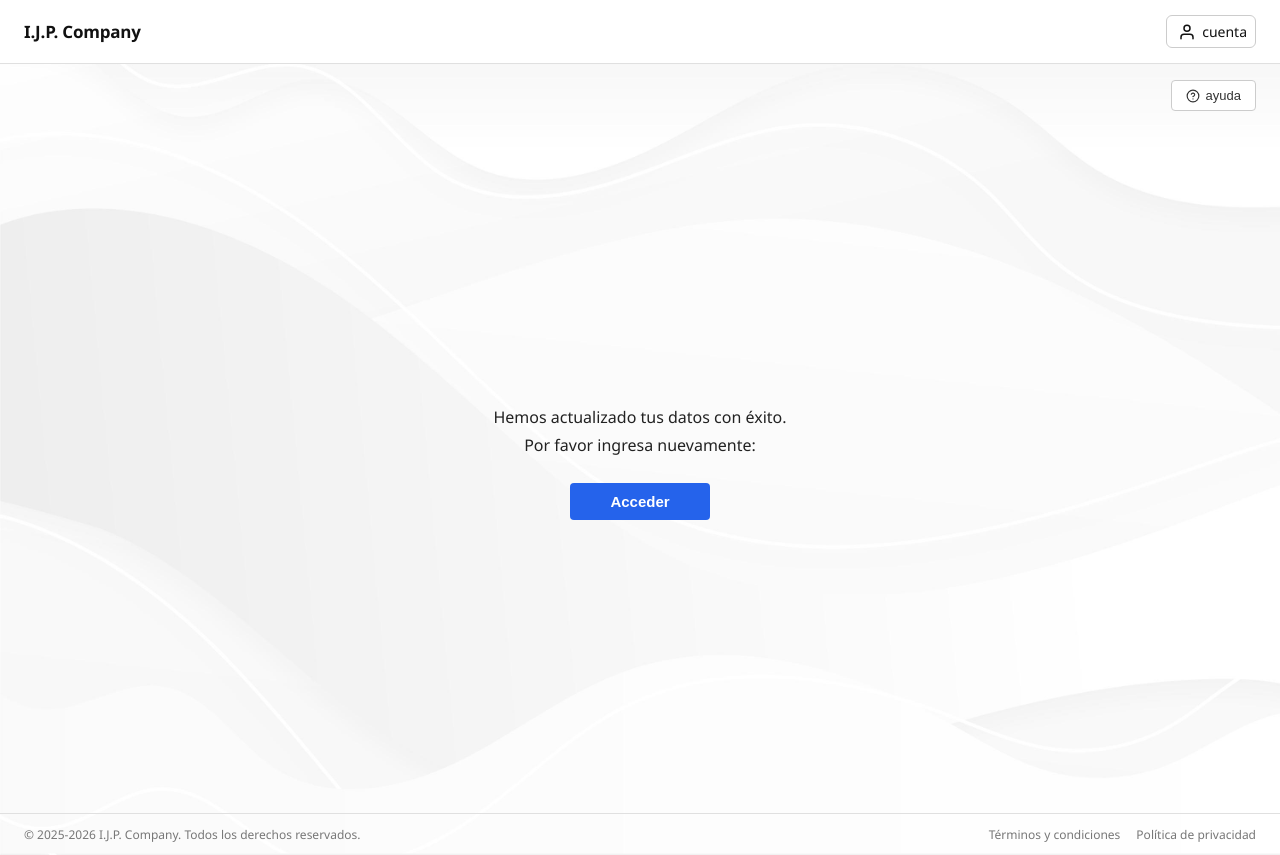
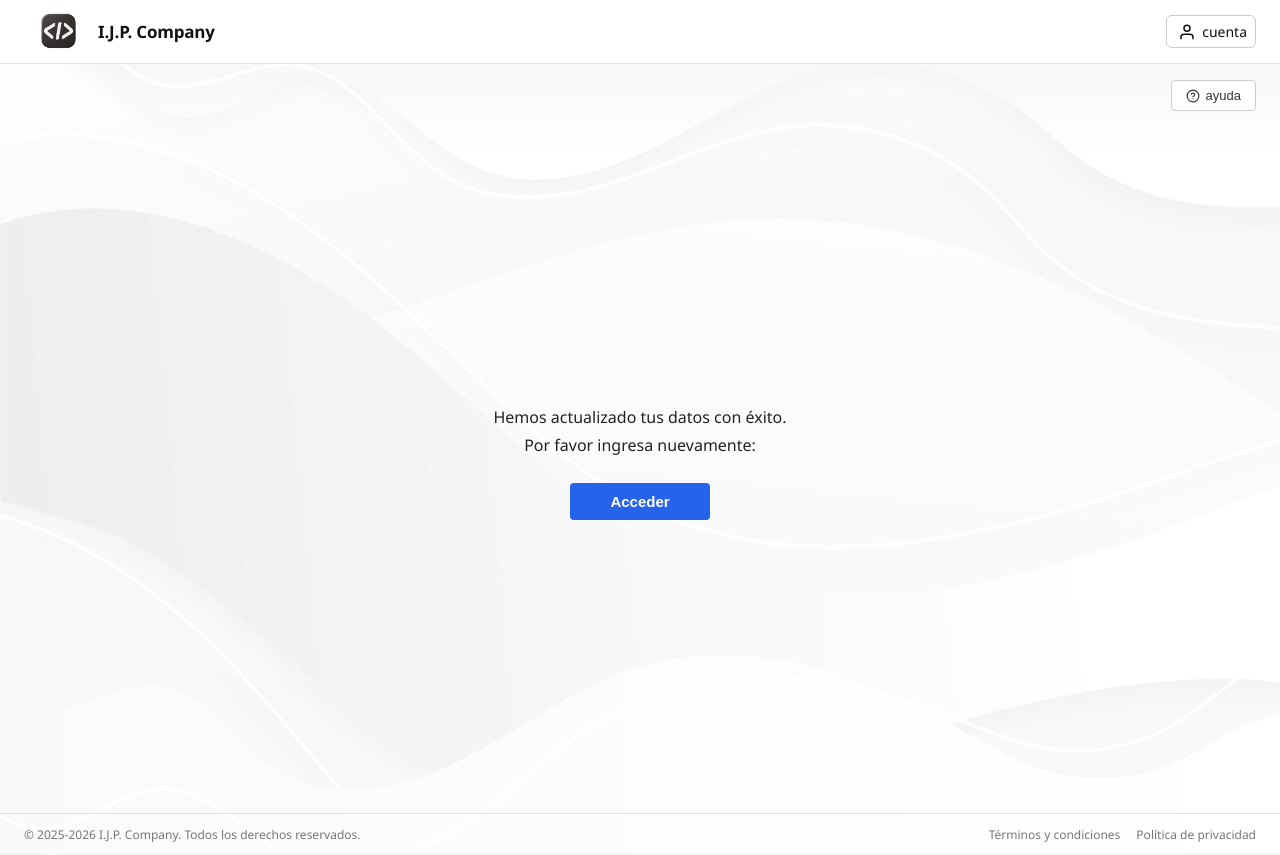
Before and after one commit to ElZamas20/I.J.P-COMPANY-PROYECTO-OBSERVADOR-VIRTUAL, a plain HTML site: page exito-contrasena.html in a window 1280 px wide. Drawn offline with Linux system fonts and the light colour scheme.

Commit message:
Update navbar to include logo and brand container

```diff
--- a/exito-contrasena.html
+++ b/exito-contrasena.html
@@ -11,7 +11,10 @@
 
 <!-- NAVBAR -->
 <nav class="navbar navbar-minimal">
-    <span class="navbar-brand">I.J.P. Company</span>
+    <div class="navbar-brand-container">
+        <img src="logo empresa I.J.P COMPANY.png" alt="Logo IJP" class="navbar-logo-izquierdo">
+        <span class="navbar-brand">I.J.P. Company</span>
+    </div>
     <!-- Contenedor del Botón de Cuenta y Menú Desplegable -->
 <div class="account-menu-container">
     <button class="btn-cuenta-identico" onclick="toggleAccountMenu()">
```
